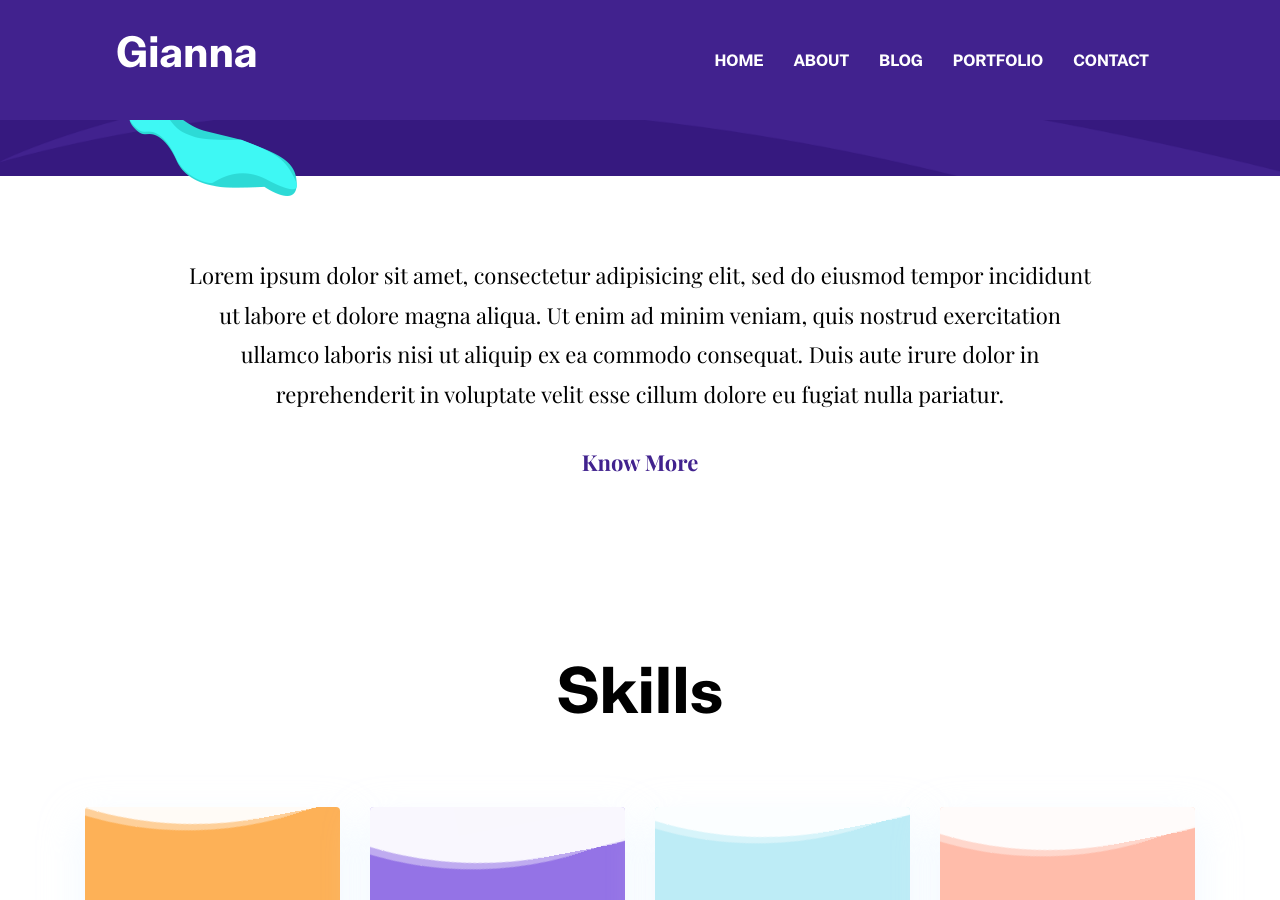
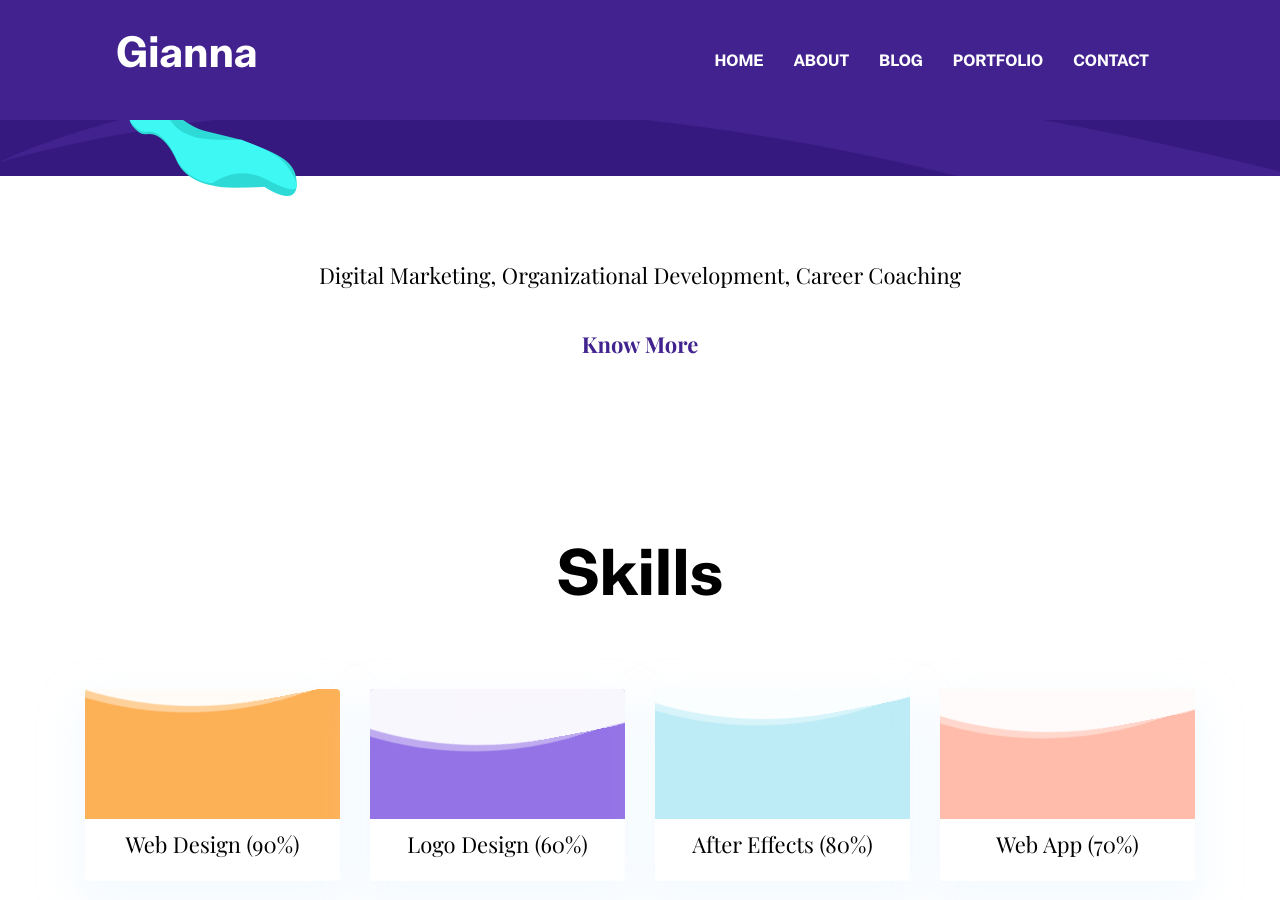
Before and after one commit to gianna2/gianna-barnhart, a Jekyll site: the page built from index.html, in a window 1280 px wide and 900 px high, scrolled down 676 px. Built offline with Jekyll 4.4.1, drawn with Linux system fonts in a browser that asks for light colours.

Commit message:
Update settings.yml

```diff
--- a/_data/settings.yml
+++ b/_data/settings.yml
@@ -52,7 +52,7 @@
 
 # About Section
 blurb:
-  Lorem ipsum dolor sit amet, consectetur adipisicing elit, sed do eiusmod tempor incididunt ut labore et dolore magna aliqua. Ut enim ad minim veniam, quis nostrud exercitation ullamco laboris nisi ut aliquip ex ea commodo consequat. Duis aute irure dolor in reprehenderit in voluptate velit esse cillum dolore eu fugiat nulla pariatur.
+  Digital Marketing, Organizational Development, Career Coaching
 
 blurb-btn-link: '/about'
 blurb-btn-name: know more
```
